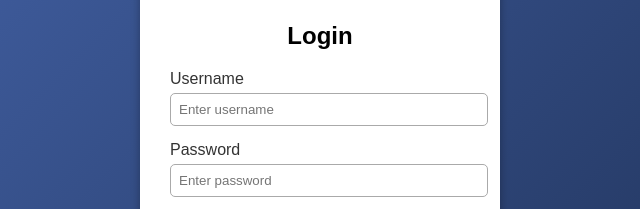
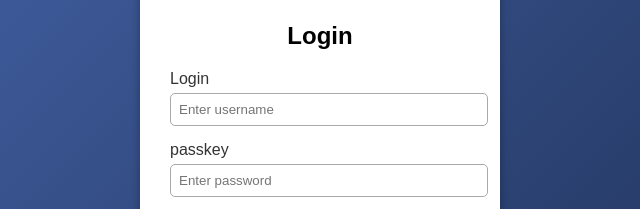
Before and after one commit to diwas-01/Login_project, a plain HTML site: page index.html in a window 1280 px wide. Shown: the part 275-484 px from the top of the page, 320-960 px from the left. Drawn offline with Linux system fonts and the light colour scheme.

Commit message:
feat: rename username

```diff
--- a/index.html
+++ b/index.html
@@ -11,12 +11,12 @@
     <h2>Login</h2>
     <form id="loginForm">
       <div class="input-group">
-        <label for="username">Username</label>
+        <label for="username">Login</label>
         <input type="text" id="username" placeholder="Enter username" required />
       </div>
 
       <div class="input-group">
-        <label for="password">Password</label>
+        <label for="password">passkey</label>
         <input type="password" id="password" placeholder="Enter password" required />
       </div>
 
```
